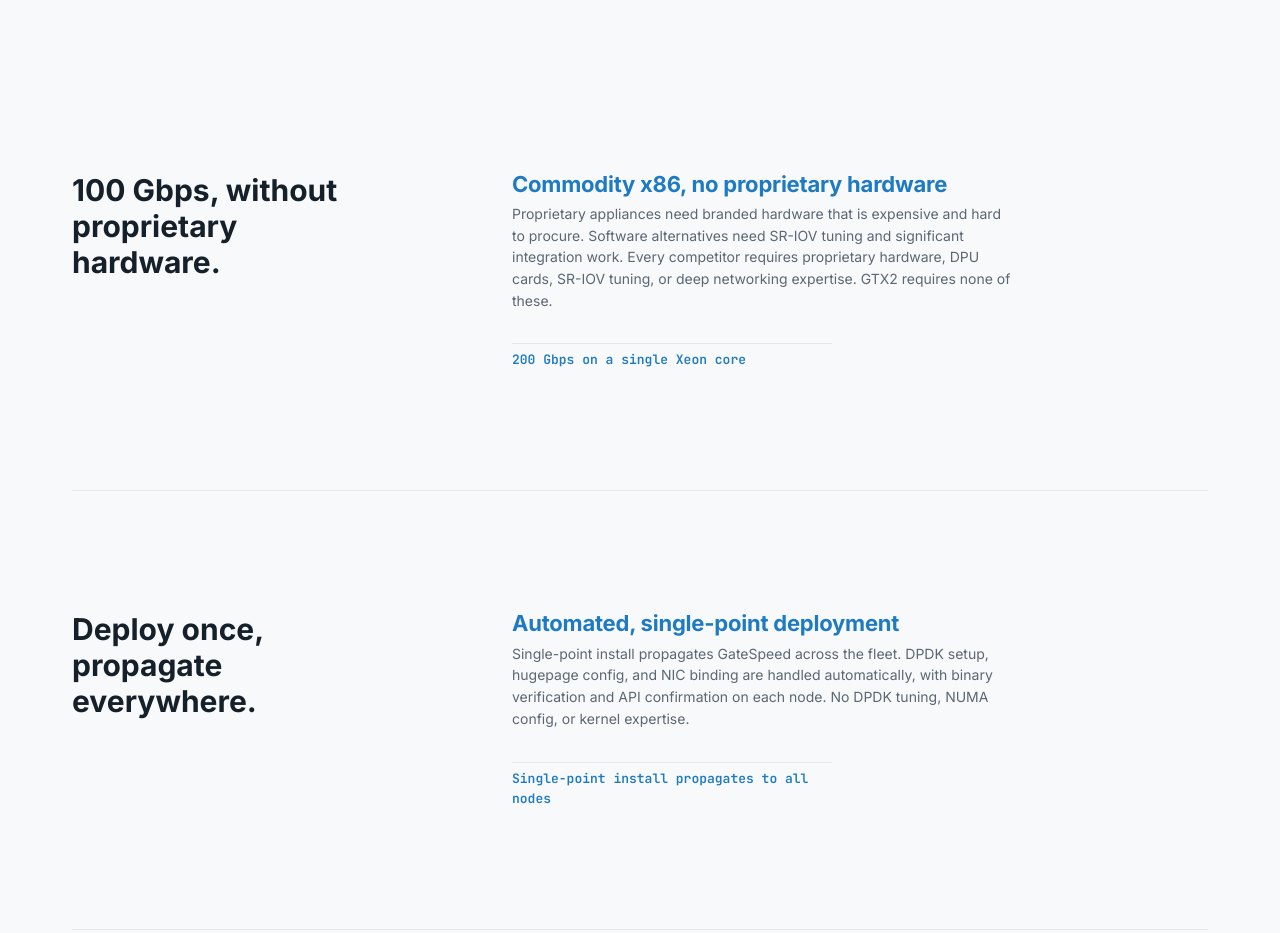
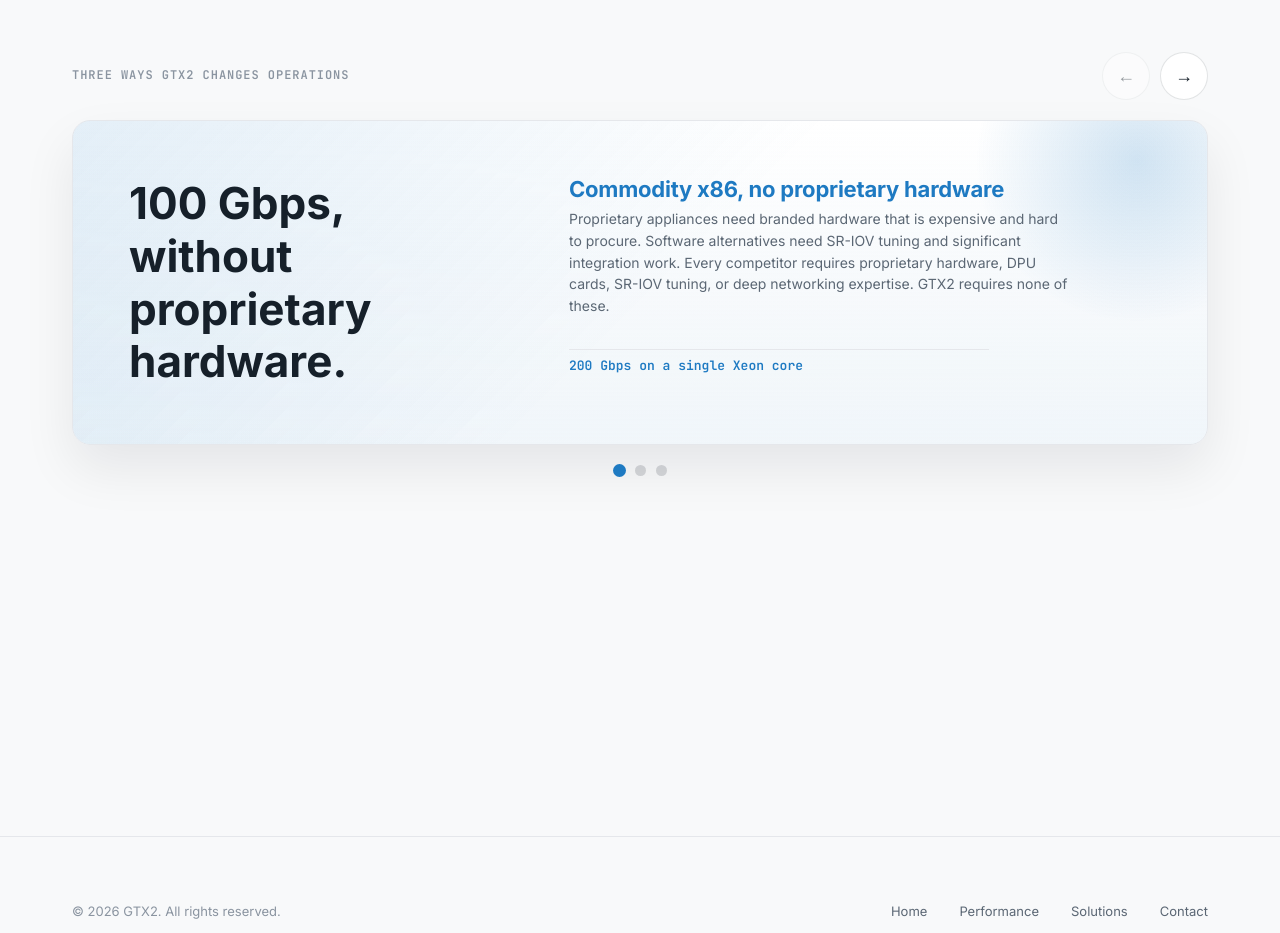
Before and after one commit to jogi9928/gtx2Website, a website: page solutions.html in a window 1280 px wide. Shown: the part 880-1813 px from the top of the page. Drawn offline with Linux system fonts and the light colour scheme.

Commit message:
Solutions edit

```diff
--- a/css/solutions.css
+++ b/css/solutions.css
@@ -94,18 +94,157 @@
   padding: var(--space-lg) 0 var(--space-2xl);
 }
 
+.solutions-carousel {
+  position: relative;
+}
+
+.solutions-carousel-topline {
+  display: flex;
+  align-items: center;
+  justify-content: space-between;
+  gap: var(--space-sm);
+  margin-bottom: var(--space-sm);
+}
+
+.solutions-carousel-label {
+  font-size: 12px;
+  font-weight: 600;
+  letter-spacing: 0.08em;
+  text-transform: uppercase;
+  color: var(--color-text-faint);
+}
+
+.solutions-carousel-controls {
+  display: inline-flex;
+  align-items: center;
+  gap: 10px;
+}
+
+.solutions-carousel-control {
+  display: inline-flex;
+  align-items: center;
+  justify-content: center;
+  width: 48px;
+  height: 48px;
+  border: 1px solid rgba(22, 32, 42, 0.12);
+  border-radius: 999px;
+  background: rgba(255, 255, 255, 0.92);
+  color: var(--color-text);
+  cursor: pointer;
+  transition: transform var(--transition-fast), border-color var(--transition-fast), background var(--transition-fast);
+}
+
+.solutions-carousel-control:hover {
+  border-color: rgba(30, 122, 194, 0.28);
+  background: #FFFFFF;
+  transform: translateY(-1px);
+}
+
+.solutions-carousel-control:disabled {
+  opacity: 0.42;
+  cursor: default;
+  transform: none;
+}
+
+.solutions-carousel-control:disabled:hover {
+  border-color: rgba(22, 32, 42, 0.12);
+  background: rgba(255, 255, 255, 0.92);
+  transform: none;
+}
+
+.solutions-carousel-control span {
+  font-size: 18px;
+  line-height: 1;
+}
+
+.solutions-carousel-viewport {
+  overflow: hidden;
+  border: 1px solid var(--color-border);
+  border-radius: 18px;
+  background: linear-gradient(180deg, rgba(255, 255, 255, 0.98) 0%, rgba(244, 248, 251, 0.98) 100%);
+  box-shadow: 0 24px 52px rgba(11, 18, 29, 0.08);
+  touch-action: pan-y;
+}
+
+.solutions-carousel-track {
+  display: flex;
+  transition: transform 0.45s ease;
+  will-change: transform;
+}
+
+.solution-slide {
+  --solution-accent: rgba(30, 122, 194, 0.12);
+  --solution-accent-strong: rgba(30, 122, 194, 0.2);
+  position: relative;
+  flex: 0 0 100%;
+  min-width: 100%;
+  overflow: hidden;
+  isolation: isolate;
+  padding: clamp(32px, 5vw, 56px);
+}
+
+.solution-slide::before,
+.solution-slide::after {
+  content: '';
+  position: absolute;
+  pointer-events: none;
+}
+
+.solution-slide::before {
+  inset: 0;
+  background:
+    linear-gradient(135deg, var(--solution-accent) 0%, rgba(255, 255, 255, 0) 52%),
+    linear-gradient(180deg, rgba(255, 255, 255, 0) 0%, rgba(232, 241, 248, 0.28) 100%);
+  z-index: 0;
+}
+
+.solution-slide::after {
+  top: -120px;
+  right: -90px;
+  width: 320px;
+  height: 320px;
+  border-radius: 50%;
+  background: radial-gradient(circle, var(--solution-accent-strong) 0%, rgba(30, 122, 194, 0) 72%);
+  z-index: 0;
+}
+
+.solution-slide > * {
+  position: relative;
+  z-index: 1;
+}
+
+.solution-slide-throughput {
+  --solution-accent: rgba(30, 122, 194, 0.12);
+  --solution-accent-strong: rgba(30, 122, 194, 0.2);
+}
+
+.solution-slide-deployment {
+  --solution-accent: rgba(16, 92, 152, 0.12);
+  --solution-accent-strong: rgba(16, 92, 152, 0.18);
+}
+
+.solution-slide-visibility {
+  --solution-accent: rgba(12, 45, 74, 0.1);
+  --solution-accent-strong: rgba(12, 45, 74, 0.18);
+}
+
 .solution-block {
   display: grid;
   grid-template-columns: 320px 1fr;
   gap: var(--space-xl);
-  padding: var(--space-xl) 0;
+  align-items: start;
+  padding: 0;
 }
 
 .solution-headline {
-  font-size: 30px;
+  font-size: clamp(30px, 3.6vw, 44px);
   font-weight: 700;
   line-height: 1.2;
   color: var(--color-text);
+}
+
+.solution-answer {
+  max-width: 620px;
 }
 
 .solution-title {
@@ -131,13 +270,40 @@
   color: var(--color-primary);
   font-size: 13px;
   font-weight: 600;
-  max-width: 320px;
+  max-width: 420px;
 }
 
-.solution-rule {
+.solutions-carousel-pagination {
+  display: flex;
+  justify-content: center;
+  gap: 10px;
+  margin-top: var(--space-sm);
+}
+
+.solutions-carousel-dot {
+  width: 11px;
+  height: 11px;
+  padding: 0;
   border: none;
-  border-top: 1px solid var(--color-border);
-  margin: 0;
+  border-radius: 999px;
+  background: rgba(22, 32, 42, 0.16);
+  cursor: pointer;
+  transition: transform var(--transition-fast), background var(--transition-fast);
+}
+
+.solutions-carousel-dot:hover {
+  background: rgba(30, 122, 194, 0.42);
+}
+
+.solutions-carousel-dot.is-active {
+  background: var(--color-primary);
+  transform: scale(1.18);
+}
+
+@media (prefers-reduced-motion: reduce) {
+  .solutions-carousel-track {
+    transition: none;
+  }
 }
 
 @media (max-width: 768px) {
@@ -154,13 +320,26 @@
     justify-self: center;
   }
 
+  .solutions-carousel-topline {
+    align-items: flex-start;
+    flex-direction: column;
+  }
+
   .solution-block {
     grid-template-columns: 1fr;
     gap: var(--space-sm);
-    padding: var(--space-lg) 0;
   }
 
   .solution-headline {
     font-size: 23px;
   }
+
+  .solution-slide {
+    padding: var(--space-md);
+  }
+
+  .solutions-carousel-control {
+    width: 44px;
+    height: 44px;
+  }
 }
--- /dev/null
+++ b/js/solutions-carousel.js
@@ -0,0 +1,106 @@
+(function () {
+  var carousel = document.querySelector('[data-solutions-carousel]');
+
+  if (!carousel) {
+    return;
+  }
+
+  var viewport = carousel.querySelector('[data-solutions-viewport]');
+  var track = carousel.querySelector('[data-solutions-track]');
+  var prevButton = carousel.querySelector('[data-solutions-prev]');
+  var nextButton = carousel.querySelector('[data-solutions-next]');
+  var pagination = carousel.querySelector('[data-solutions-pagination]');
+  var slides = Array.prototype.slice.call(carousel.querySelectorAll('[data-solutions-slide]'));
+  var currentIndex = 0;
+  var pointerStartX = null;
+  var swipeThreshold = 48;
+
+  if (!viewport || !track || !prevButton || !nextButton || !pagination || !slides.length) {
+    return;
+  }
+
+  var dots = slides.map(function (_, index) {
+    var dot = document.createElement('button');
+    dot.type = 'button';
+    dot.className = 'solutions-carousel-dot';
+    dot.setAttribute('aria-label', 'Go to solution ' + (index + 1));
+    dot.addEventListener('click', function () {
+      goTo(index);
+    });
+    pagination.appendChild(dot);
+    return dot;
+  });
+
+  function clampIndex(index) {
+    return Math.max(0, Math.min(index, slides.length - 1));
+  }
+
+  function render() {
+    track.style.transform = 'translateX(-' + currentIndex * 100 + '%)';
+    prevButton.disabled = currentIndex === 0;
+    nextButton.disabled = currentIndex === slides.length - 1;
+
+    slides.forEach(function (slide, index) {
+      var isActive = index === currentIndex;
+      slide.classList.toggle('is-active', isActive);
+      slide.setAttribute('aria-hidden', isActive ? 'false' : 'true');
+      slide.setAttribute('aria-label', 'Solution ' + (index + 1) + ' of ' + slides.length);
+    });
+
+    dots.forEach(function (dot, index) {
+      var isActive = index === currentIndex;
+      dot.classList.toggle('is-active', isActive);
+      dot.setAttribute('aria-current', isActive ? 'true' : 'false');
+    });
+  }
+
+  function goTo(index) {
+    currentIndex = clampIndex(index);
+    render();
+  }
+
+  prevButton.addEventListener('click', function () {
+    goTo(currentIndex - 1);
+  });
+
+  nextButton.addEventListener('click', function () {
+    goTo(currentIndex + 1);
+  });
+
+  viewport.addEventListener('pointerdown', function (event) {
+    if (event.pointerType === 'mouse' && event.button !== 0) {
+      return;
+    }
+
+    pointerStartX = event.clientX;
+  });
+
+  viewport.addEventListener('pointerup', function (event) {
+    if (pointerStartX === null) {
+      return;
+    }
+
+    var deltaX = event.clientX - pointerStartX;
+    pointerStartX = null;
+
+    if (Math.abs(deltaX) < swipeThreshold) {
+      return;
+    }
+
+    if (deltaX < 0) {
+      goTo(currentIndex + 1);
+    } else {
+      goTo(currentIndex - 1);
+    }
+  });
+
+  viewport.addEventListener('pointerleave', function () {
+    pointerStartX = null;
+  });
+
+  viewport.addEventListener('pointercancel', function () {
+    pointerStartX = null;
+  });
+
+  render();
+})();
--- a/solutions.html
+++ b/solutions.html
@@ -63,8 +63,23 @@
 
   <section class="solutions-list">
     <div class="container">
+      <div class="solutions-carousel reveal" data-solutions-carousel role="region" aria-label="GTX2 solution highlights">
+        <div class="solutions-carousel-topline">
+          <p class="solutions-carousel-label mono">Three ways GTX2 changes operations</p>
+          <div class="solutions-carousel-controls">
+            <button class="solutions-carousel-control" type="button" data-solutions-prev aria-label="Previous solution">
+              <span aria-hidden="true">&larr;</span>
+            </button>
+            <button class="solutions-carousel-control" type="button" data-solutions-next aria-label="Next solution">
+              <span aria-hidden="true">&rarr;</span>
+            </button>
+          </div>
+        </div>
 
-      <div class="solution-block reveal">
+        <div class="solutions-carousel-viewport" data-solutions-viewport>
+          <div class="solutions-carousel-track" data-solutions-track>
+            <article class="solution-slide solution-slide-throughput" data-solutions-slide>
+              <div class="solution-block">
                 <div class="solution-problem">
                   <p class="solution-headline">100 Gbps, without proprietary hardware.</p>
                 </div>
@@ -74,10 +89,10 @@
                   <div class="stat-badge mono">200 Gbps on a single Xeon core</div>
                 </div>
               </div>
+            </article>
 
-      <hr class="solution-rule">
-
-      <div class="solution-block reveal">
+            <article class="solution-slide solution-slide-deployment" data-solutions-slide>
+              <div class="solution-block">
                 <div class="solution-problem">
                   <p class="solution-headline">Deploy once, propagate everywhere.</p>
                 </div>
@@ -87,10 +102,10 @@
                   <div class="stat-badge mono">Single-point install propagates to all nodes</div>
                 </div>
               </div>
+            </article>
 
-      <hr class="solution-rule">
-
-      <div class="solution-block reveal">
+            <article class="solution-slide solution-slide-visibility" data-solutions-slide>
+              <div class="solution-block">
                 <div class="solution-problem">
                   <p class="solution-headline">Fleet visibility, in one place.</p>
                 </div>
@@ -100,7 +115,12 @@
                   <div class="stat-badge mono">One management layer for every node</div>
                 </div>
               </div>
+            </article>
+          </div>
+        </div>
 
+        <div class="solutions-carousel-pagination" data-solutions-pagination aria-label="Solution slide selection"></div>
+      </div>
     </div>
   </section>
 
@@ -118,5 +138,6 @@
 
   <script src="js/nav.js"></script>
   <script src="js/animations.js"></script>
+  <script src="js/solutions-carousel.js"></script>
 </body>
 </html>
```
Lines whose indentation alone changed are shown as unchanged.
